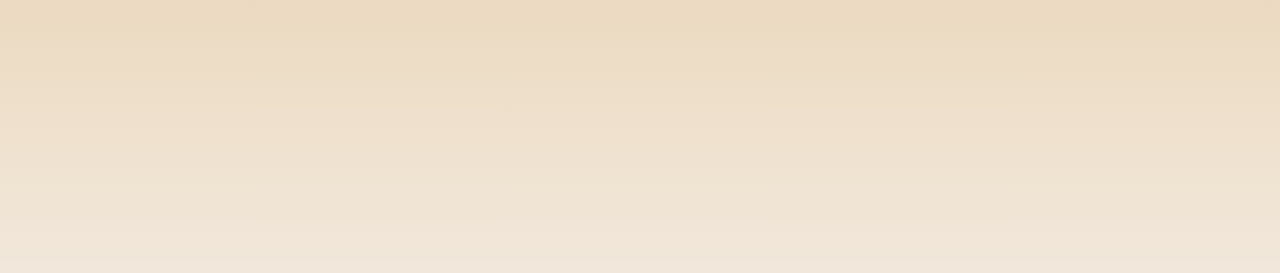
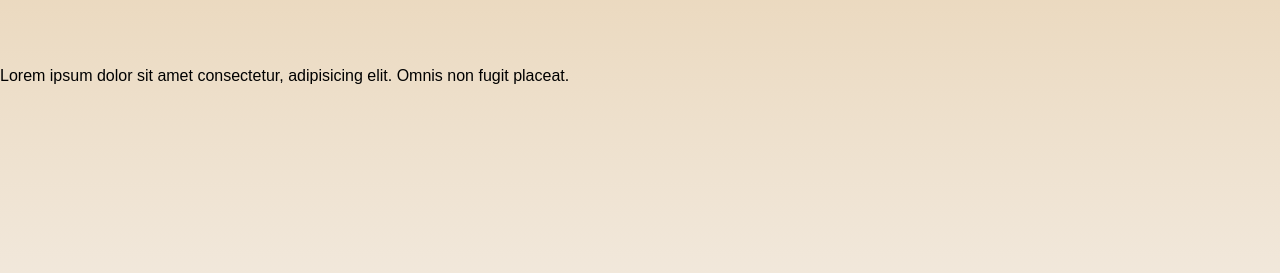
Before and after one commit to Im-Hassan-wd/content-creator, a plain HTML site: page index.html in a window 1280 px wide. Shown: the part 53-326 px from the top of the page. Drawn offline with Linux system fonts and the light colour scheme.

Commit message:
added dummy text

```diff
--- a/index.html
+++ b/index.html
@@ -24,7 +24,7 @@
     <footer>
         <div class="creaator">
             <div class="logo"></div>
-
+            <p>Lorem ipsum dolor sit amet consectetur, adipisicing elit. Omnis non fugit placeat.</p>
         </div>
     </footer>
 </body>
```
